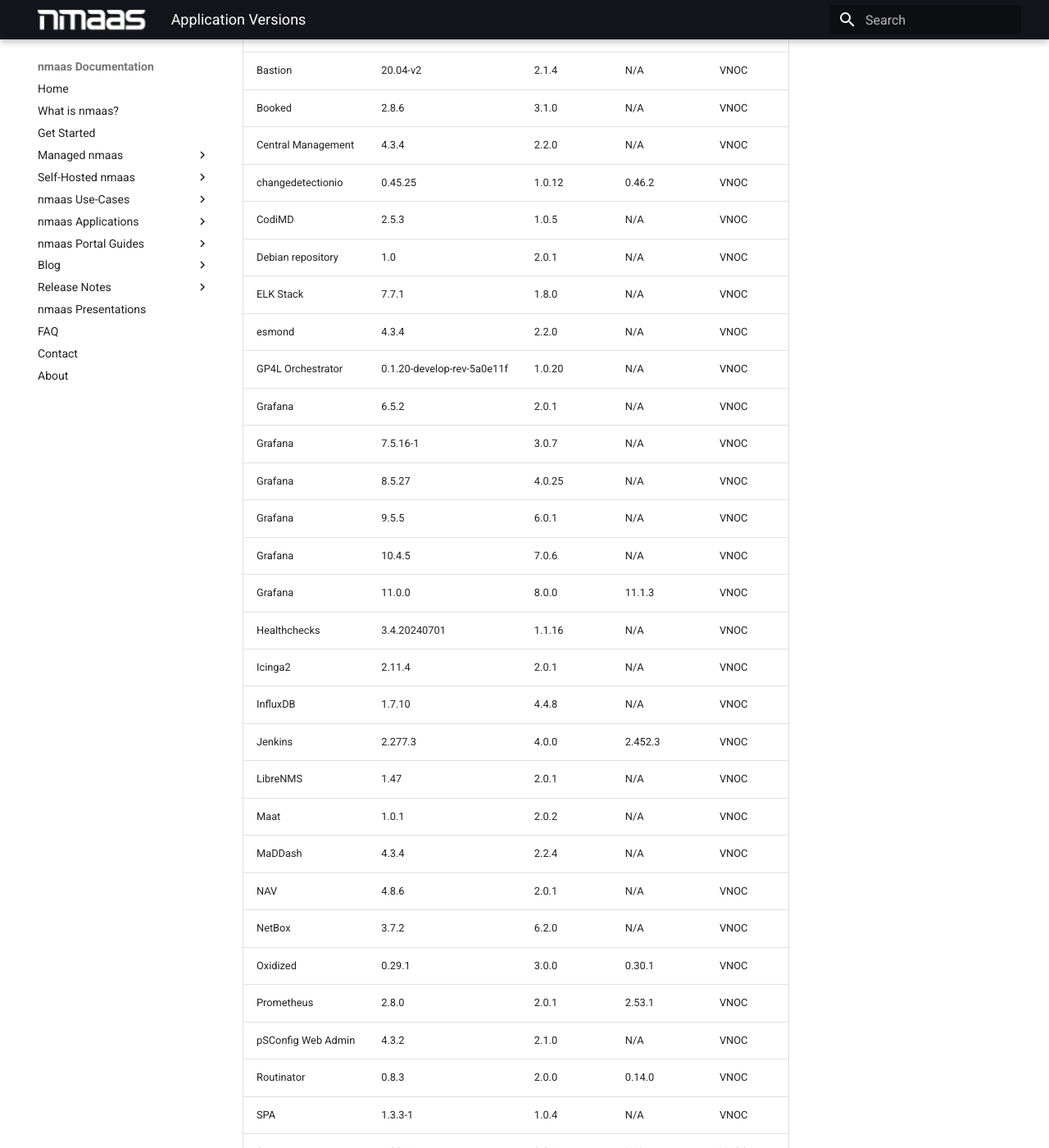
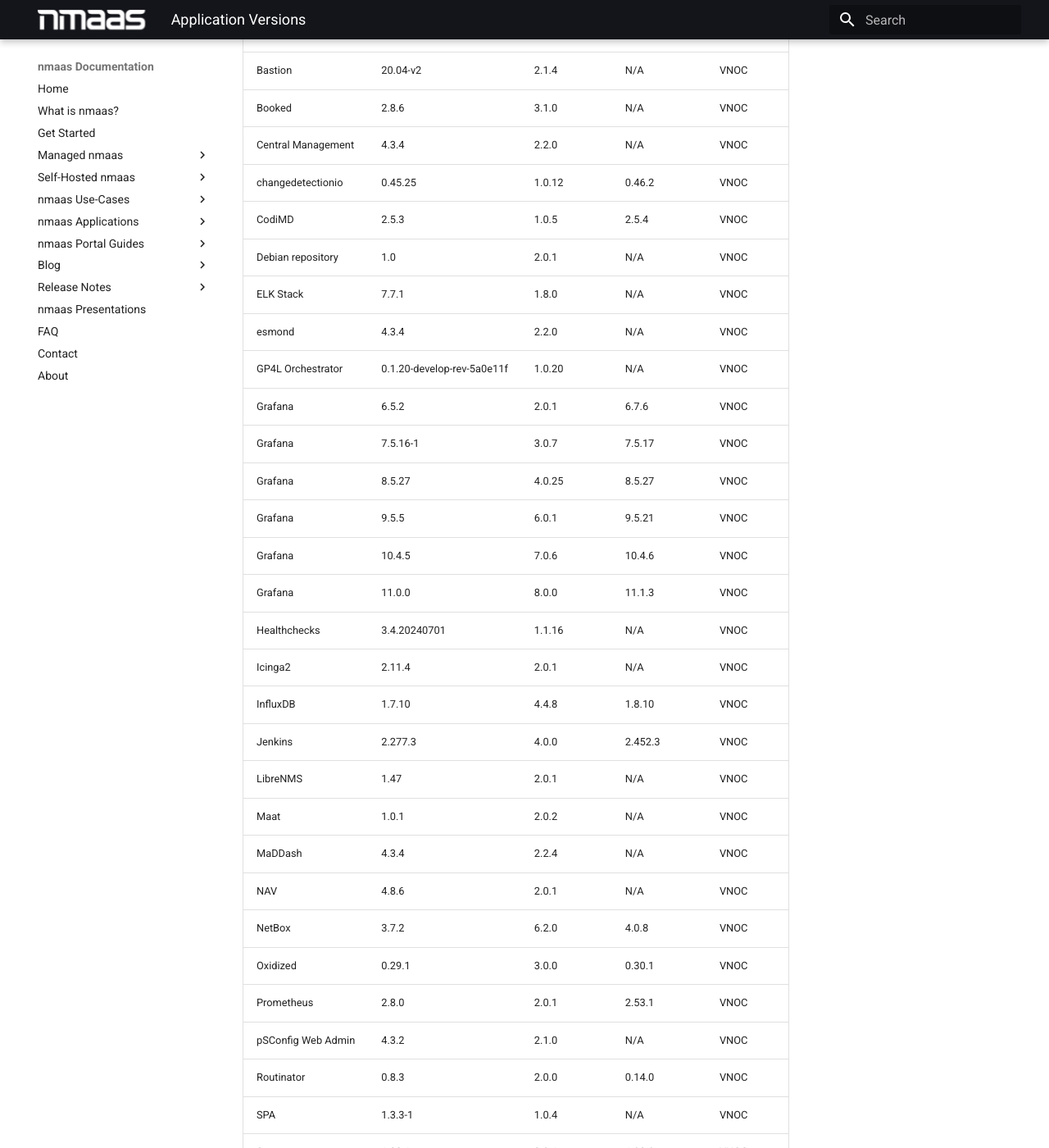
Before and after one commit to nmaas-platform/nmaas-docs, an MkDocs documentation site: the page built from docs/nmaas-applications/application-versions.md, in a window 1280 px wide and 1400 px high, scrolled down 309 px. Shown: the whole window at 82% size. Built offline with MkDocs 1.6.1 and Material for MkDocs 9.7.7, drawn with Linux system fonts in a browser that asks for light colours; some of the changed text lies outside the part shown.

Commit message:
Automated update of application versions list

```diff
--- a/docs/nmaas-applications/application-versions.md
+++ b/docs/nmaas-applications/application-versions.md
@@ -10,39 +10,39 @@
     |      Booked      |           2.8.6          |    3.1.0    |      N/A     |  VNOC  |
     |Central Management|           4.3.4          |    2.2.0    |      N/A     |  VNOC  |
     | changedetectionio|          0.45.25         |    1.0.12   |    0.46.2    |  VNOC  |
-    |      CodiMD      |           2.5.3          |    1.0.5    |      N/A     |  VNOC  |
+    |      CodiMD      |           2.5.3          |    1.0.5    |     2.5.4    |  VNOC  |
     | Debian repository|            1.0           |    2.0.1    |      N/A     |  VNOC  |
     |     ELK Stack    |           7.7.1          |    1.8.0    |      N/A     |  VNOC  |
     |      esmond      |           4.3.4          |    2.2.0    |      N/A     |  VNOC  |
     | GP4L Orchestrator|0.1.20-develop-rev-5a0e11f|    1.0.20   |      N/A     |  VNOC  |
-    |      Grafana     |           6.5.2          |    2.0.1    |      N/A     |  VNOC  |
-    |      Grafana     |         7.5.16-1         |    3.0.7    |      N/A     |  VNOC  |
-    |      Grafana     |          8.5.27          |    4.0.25   |      N/A     |  VNOC  |
-    |      Grafana     |           9.5.5          |    6.0.1    |      N/A     |  VNOC  |
-    |      Grafana     |          10.4.5          |    7.0.6    |      N/A     |  VNOC  |
+    |      Grafana     |           6.5.2          |    2.0.1    |     6.7.6    |  VNOC  |
+    |      Grafana     |         7.5.16-1         |    3.0.7    |    7.5.17    |  VNOC  |
+    |      Grafana     |          8.5.27          |    4.0.25   |    8.5.27    |  VNOC  |
+    |      Grafana     |           9.5.5          |    6.0.1    |    9.5.21    |  VNOC  |
+    |      Grafana     |          10.4.5          |    7.0.6    |    10.4.6    |  VNOC  |
     |      Grafana     |          11.0.0          |    8.0.0    |    11.1.3    |  VNOC  |
     |   Healthchecks   |       3.4.20240701       |    1.1.16   |      N/A     |  VNOC  |
     |      Icinga2     |          2.11.4          |    2.0.1    |      N/A     |  VNOC  |
-    |     InfluxDB     |          1.7.10          |    4.4.8    |      N/A     |  VNOC  |
+    |     InfluxDB     |          1.7.10          |    4.4.8    |    1.8.10    |  VNOC  |
     |      Jenkins     |          2.277.3         |    4.0.0    |    2.452.3   |  VNOC  |
     |     LibreNMS     |           1.47           |    2.0.1    |      N/A     |  VNOC  |
     |       Maat       |           1.0.1          |    2.0.2    |      N/A     |  VNOC  |
     |      MaDDash     |           4.3.4          |    2.2.4    |      N/A     |  VNOC  |
     |        NAV       |           4.8.6          |    2.0.1    |      N/A     |  VNOC  |
-    |      NetBox      |           3.7.2          |    6.2.0    |      N/A     |  VNOC  |
+    |      NetBox      |           3.7.2          |    6.2.0    |     4.0.8    |  VNOC  |
     |     Oxidized     |          0.29.1          |    3.0.0    |    0.30.1    |  VNOC  |
     |    Prometheus    |           2.8.0          |    2.0.1    |    2.53.1    |  VNOC  |
     |pSConfig Web Admin|           4.3.2          |    2.1.0    |      N/A     |  VNOC  |
     |    Routinator    |           0.8.3          |    2.0.0    |    0.14.0    |  VNOC  |
     |        SPA       |          1.3.3-1         |    1.0.4    |      N/A     |  VNOC  |
-    |      Synapse     |          1.22.1          |    3.0.1    |      N/A     |  VNOC  |
+    |      Synapse     |          1.22.1          |    3.0.1    |    1.98.0    |  VNOC  |
     |     Telegraf     |          1.31.0          |    1.8.49   |    1.31.2    |  VNOC  |
-    |    Uptime Kuma   |          1.23.11         |    2.0.1    |      N/A     |  VNOC  |
+    |    Uptime Kuma   |          1.23.11         |    2.0.1    |    1.23.13   |  VNOC  |
     | Victoria Metrics |          1.85.1          |    3.0.0    |      N/A     |  VNOC  |
     |   WebDAV Server  |           1.0.0          |    1.0.0    |      N/A     |  VNOC  |
     |      WiFiMon     |           1.6.0          |    2.0.2    |      N/A     |  VNOC  |
-    |      Zabbix      |           6.0.8          |    2.0.3    |      N/A     |  VNOC  |
-    |      Zabbix      |           7.0.0          |    4.0.0    |      N/A     |  VNOC  |
+    |      Zabbix      |           6.0.8          |    2.0.3    |    6.0.32    |  VNOC  |
+    |      Zabbix      |           7.0.0          |    4.0.0    |     7.0.2    |  VNOC  |
 
 
 
@@ -56,16 +56,16 @@
     |      Bastion     |     18.04    |    2.1.0    |      N/A     |  VLAB  |
     |Central Management|     4.3.4    |    2.2.0    |      N/A     |  VLAB  |
     | changedetectionio|    0.45.2    |    1.0.3    |    0.46.2    |  VLAB  |
-    |      CodiMD      |     2.5.3    |    1.0.4    |      N/A     |  VLAB  |
+    |      CodiMD      |     2.5.3    |    1.0.4    |     2.5.4    |  VLAB  |
     |       CTFd       |     3.5.1    |    1.0.1    |     3.7.3    |  VLAB  |
     | Debian repository|      1.0     |    2.0.1    |      N/A     |  VLAB  |
     |     ELK Stack    |     7.7.1    |    1.8.0    |      N/A     |  VLAB  |
     |      esmond      |     4.3.4    |    2.2.0    |      N/A     |  VLAB  |
-    |      Grafana     |     6.5.2    |    2.0.1    |      N/A     |  VLAB  |
-    |      Grafana     |     7.2.0    |    2.0.1    |      N/A     |  VLAB  |
+    |      Grafana     |     6.5.2    |    2.0.1    |     6.7.6    |  VLAB  |
+    |      Grafana     |     7.2.0    |    2.0.1    |    7.5.17    |  VLAB  |
     |   Healthchecks   |    2.10.2    |    1.0.13   |      N/A     |  VLAB  |
     |      Icinga2     |    2.11.4    |    2.0.1    |      N/A     |  VLAB  |
-    |     InfluxDB     |    1.7.10    |    4.4.8    |      N/A     |  VLAB  |
+    |     InfluxDB     |    1.7.10    |    4.4.8    |    1.8.10    |  VLAB  |
     |    Inventory3    |    0.15.0    |    1.0.0    |      N/A     |  VLAB  |
     |      Jenkins     |   2.452.3-1  |    5.5.3    |    2.452.3   |  VLAB  |
     |   LibreBooking   |     2.8.5    |    3.0.0    |      N/A     |  VLAB  |
@@ -73,7 +73,7 @@
     |      MaDDash     |     4.3.4    |    2.2.4    |      N/A     |  VLAB  |
     |      MailDev     |     2.0.5    |    1.0.0    |     2.1.0    |  VLAB  |
     |        NAV       |     4.8.6    |    2.0.1    |      N/A     |  VLAB  |
-    |      NetBox      |     3.5.2    |    6.0.0    |      N/A     |  VLAB  |
+    |      NetBox      |     3.5.2    |    6.0.0    |     4.0.8    |  VLAB  |
     |  OWASP JuiceShop |    14.5.1    |    1.0.0    |    17.0.0    |  VLAB  |
     |     Oxidized     |    0.28.0    |    2.0.1    |    0.30.1    |  VLAB  |
     |    PostgreSQL    |    14.3.0    |    11.5.0   |      N/A     |  VLAB  |
@@ -81,9 +81,9 @@
     |pSConfig Web Admin|     4.2.4    |    2.1.0    |      N/A     |  VLAB  |
     |    Routinator    |     0.8.3    |    2.0.0    |    0.14.0    |  VLAB  |
     |        SPA       |     1.3.3    |    1.0.0    |      N/A     |  VLAB  |
-    |      Synapse     |    1.22.1    |    3.0.0    |      N/A     |  VLAB  |
+    |      Synapse     |    1.22.1    |    3.0.0    |    1.98.0    |  VLAB  |
     |     UnrealIRC    |    3.2.8-1   |    1.0.0    |      N/A     |  VLAB  |
-    |    Uptime Kuma   |    1.10.2    |    1.0.0    |      N/A     |  VLAB  |
+    |    Uptime Kuma   |    1.10.2    |    1.0.0    |    1.23.13   |  VLAB  |
     | Victoria Metrics |    1.46.0    |    2.0.1    |      N/A     |  VLAB  |
     |   WebDAV Server  |     1.0.0    |    1.0.0    |      N/A     |  VLAB  |
     |      WiFiMon     |     1.4.0    |    2.0.1    |      N/A     |  VLAB  |
@@ -96,11 +96,11 @@
     |      Name      |App Version|Chart Version|Latest Version| Instance |
     |----------------|-----------|-------------|--------------|----------|
     |     Booked     |   2.7.7   |    1.0.0    |      N/A     |Playground|
-    |     CodiMD     |   2.4.1   |    1.0.0    |      N/A     |Playground|
+    |     CodiMD     |   2.4.1   |    1.0.0    |     2.5.4    |Playground|
     |     esmond     |   1.16.0  |    1.1.0    |      N/A     |Playground|
-    |     Grafana    |   6.5.2   |    1.1.1    |      N/A     |Playground|
+    |     Grafana    |   6.5.2   |    1.1.1    |     6.7.6    |Playground|
     |     Icinga2    |   2.11.4  |    2.0.1    |      N/A     |Playground|
-    |    InfluxDB    |   1.7.10  |    4.4.8    |      N/A     |Playground|
+    |    InfluxDB    |   1.7.10  |    4.4.8    |    1.8.10    |Playground|
     |     Jenkins    |   latest  |    1.21.3   |    2.452.3   |Playground|
     |    LibreNMS    |    1.47   |    1.1.1    |      N/A     |Playground|
     |       NAV      |   4.8.6   |    1.0.0    |      N/A     |Playground|
@@ -108,6 +108,6 @@
     |   Prometheus   |   2.8.0   |    1.0.0    |    2.53.1    |Playground|
     |   Routinator   |   0.8.3   |    2.0.0    |    0.14.0    |Playground|
     |  SPA Inventory |    2.1    |    0.1.5    |      N/A     |Playground|
-    |     Synapse    |   1.44.0  |    3.0.3    |      N/A     |Playground|
-    |   Uptime Kuma  |   1.16.1  |    1.0.3    |      N/A     |Playground|
+    |     Synapse    |   1.44.0  |    3.0.3    |    1.98.0    |Playground|
+    |   Uptime Kuma  |   1.16.1  |    1.0.3    |    1.23.13   |Playground|
     |Victoria Metrics|   1.46.0  |    2.0.1    |      N/A     |Playground|
```
